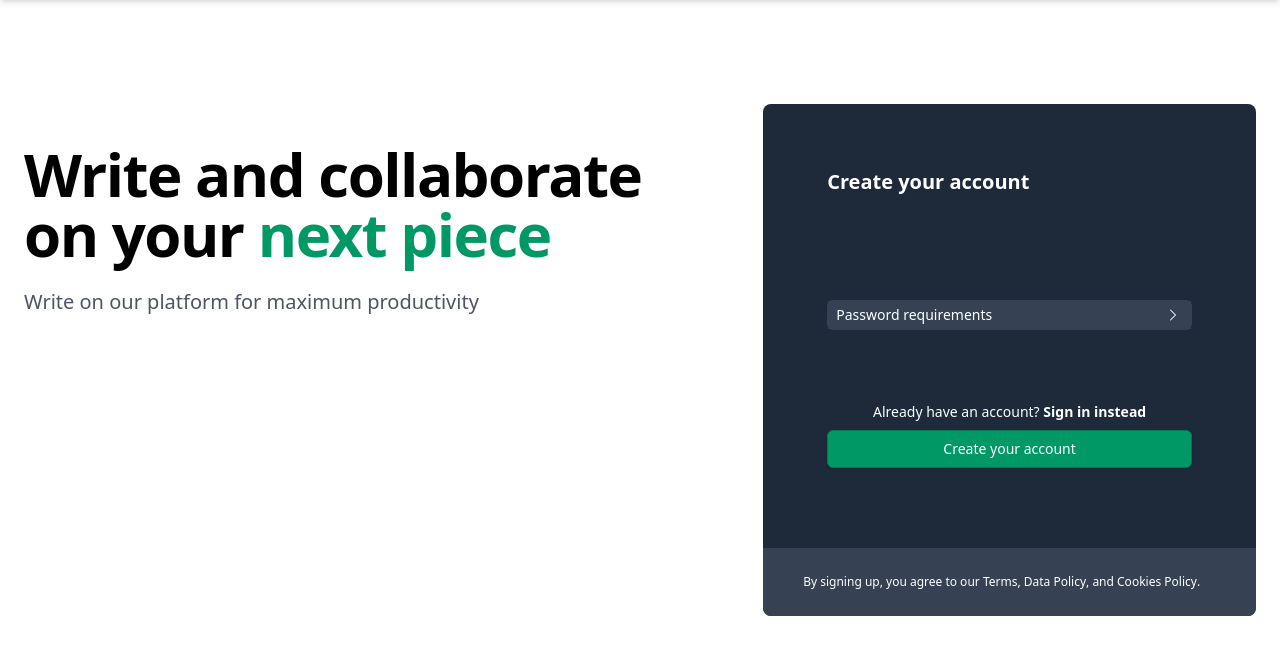
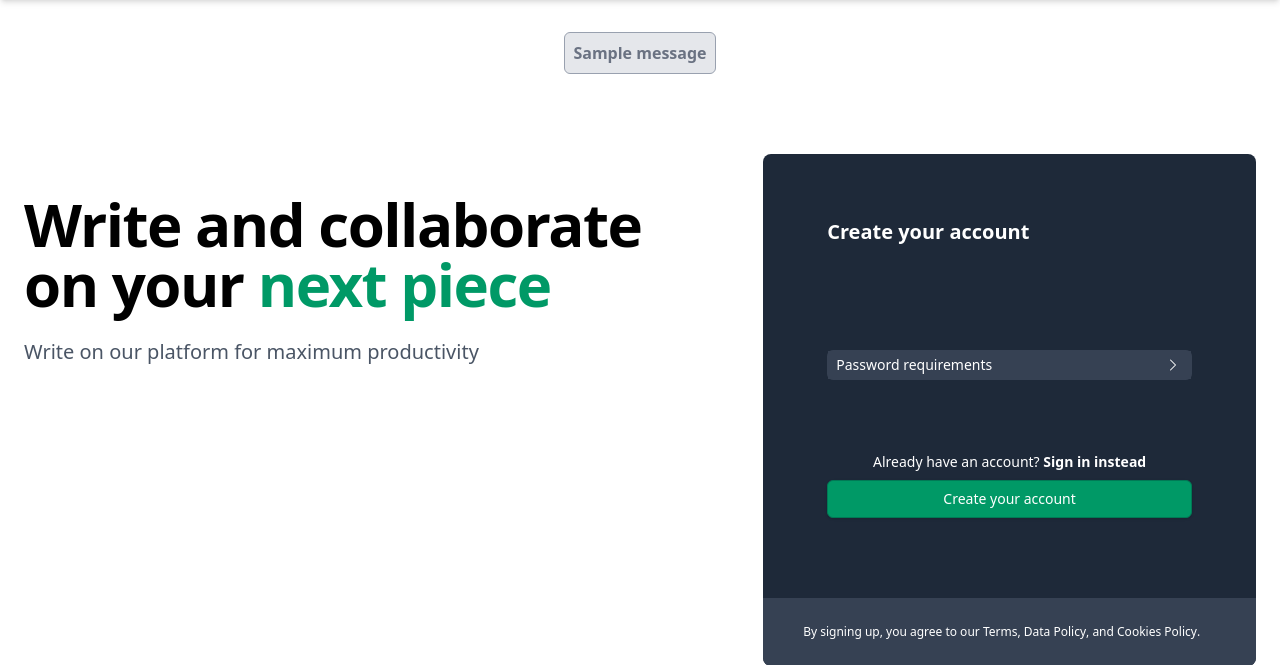
Before and after one commit to heinan-ai/article_project, a Django app: template templates/account/signup.html in a window 1280 px wide. Shown: the part 71-736 px from the top of the page. Run offline with Django 5.2, Linux system fonts and the light colour scheme; the template is opened without the code that fills it, so the values that code supplies are empty, except form fields; tables that the repository leaves empty hold one stand-in row (values such as "Sample post"); one stand-in notice (Sample message) is shown; form fields are guessed from the names that the template uses; style sheets or scripts are compiled from the project's sources; some libraries are stand-ins or nearby versions.

Commit message:
implement django flash messages

```diff
--- a/static/input.css
+++ b/static/input.css
@@ -32,7 +32,7 @@
   @apply ring-1 ring-emerald-500 border-emerald-500;
 }
 
-.error {
+.error, .destructive {
   @apply p-2 my-2 text-sm text-red-700 bg-red-50 rounded-md border-red-300 border;
 }
 
--- a/templates/base.html
+++ b/templates/base.html
@@ -50,7 +50,18 @@
       </div>
     </nav>
     <div class="p-2 md:p-4 lg:p-6">
-      {% block base_content %}
+      <div class="flex justify-center mt-2 text-gray-500 font-bold">
+        {% if messages %}
+          <ul>
+            {% for message in messages %}
+          <div class="flex justify-center">
+              <li class="border p-2 border-gray-400 bg-gray-200 rounded-md">{{ message }}</li>
+          </div>
+            {% endfor %}
+          </ul>
+        {% endif %}
+      </div>
+    {% block base_content %}
 
       {% endblock base_content %}
     </div>
```
Also changed, not shown: article/views.py (+11 -1 lines).
